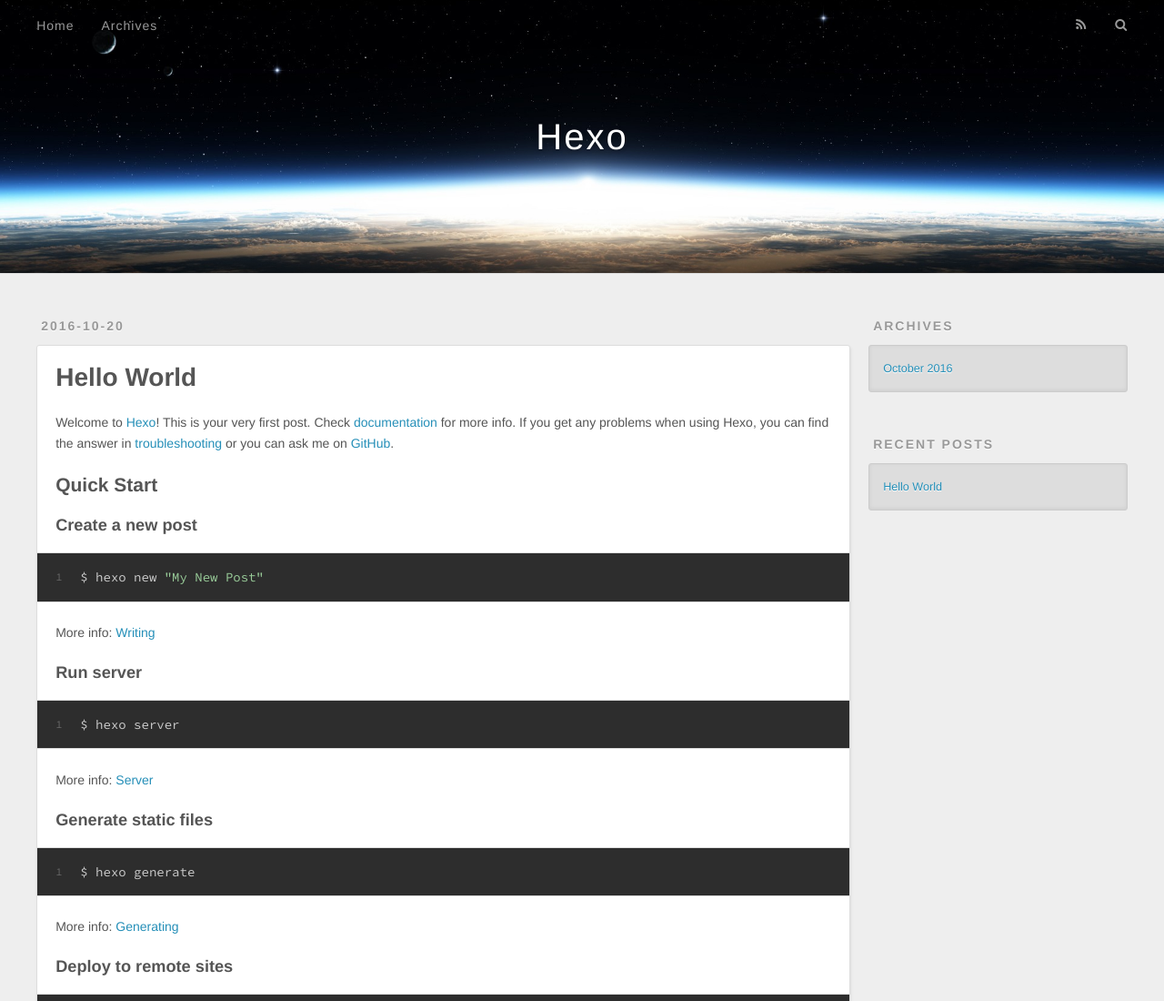
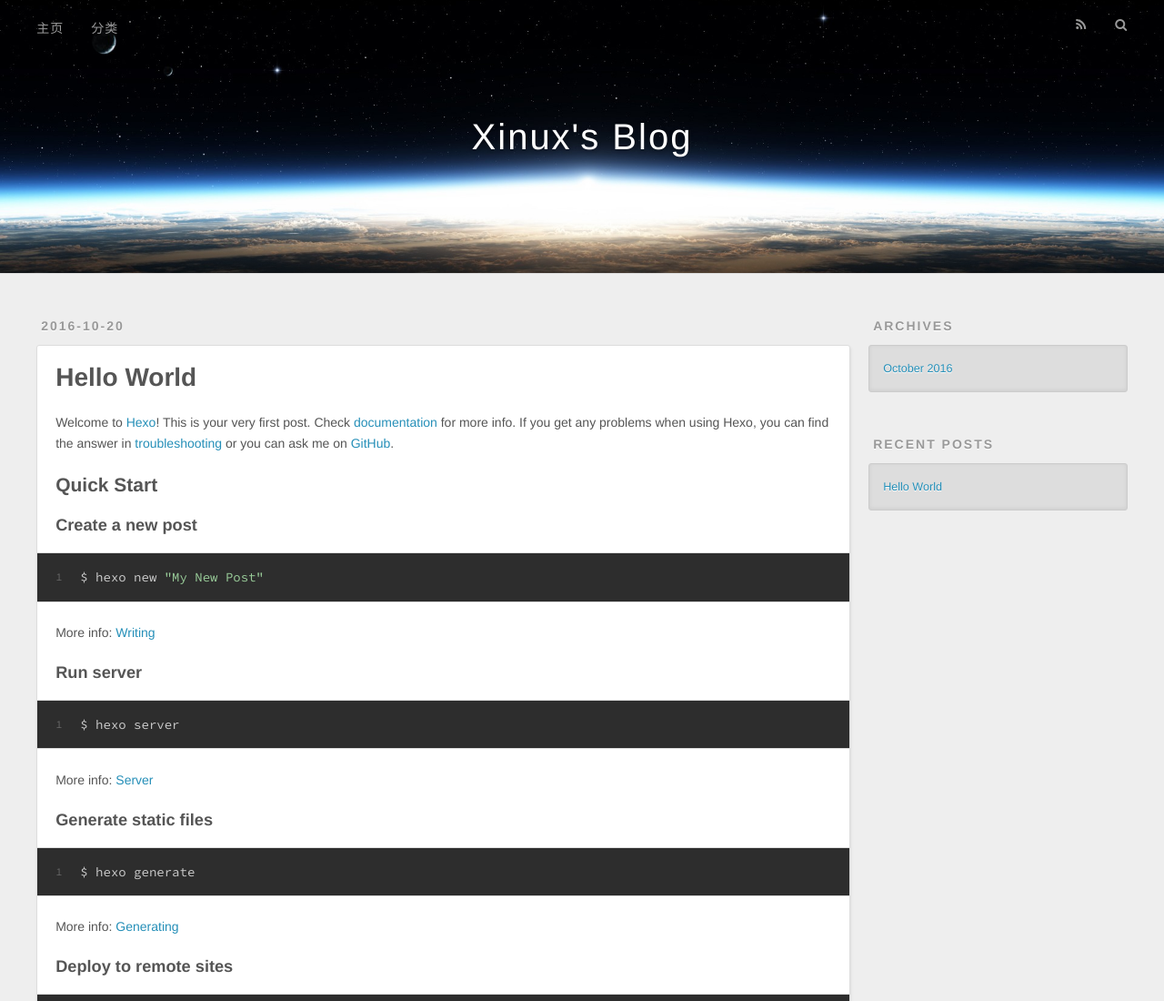
Before and after one commit to xuxinpie/xuxinpie.github.io, a plain HTML site: page index.html in a window 1280 px wide. Shown: the top 1100 px of the page at 91% size. Drawn offline with nearby package versions, Linux system fonts and the light colour scheme.

Commit message:
Site updated: 2016-10-20 20:50:30

```diff
--- a/index.html
+++ b/index.html
@@ -33,7 +33,7 @@
   <div id="header-outer" class="outer">
     <div id="header-title" class="inner">
       <h1 id="logo-wrap">
-        <a href="/" id="logo">Hexo</a>
+        <a href="/" id="logo">Xinux's Blog</a>
       </h1>
 
     </div>
@@ -41,9 +41,9 @@
       <nav id="main-nav">
         <a id="main-nav-toggle" class="nav-icon"></a>
 
-          <a class="main-nav-link" href="/">Home</a>
+          <a class="main-nav-link" href="/">主页</a>
 
-          <a class="main-nav-link" href="/archives">Archives</a>
+          <a class="main-nav-link" href="/archives">分类</a>
 
       </nav>
       <nav id="sub-nav">
```
